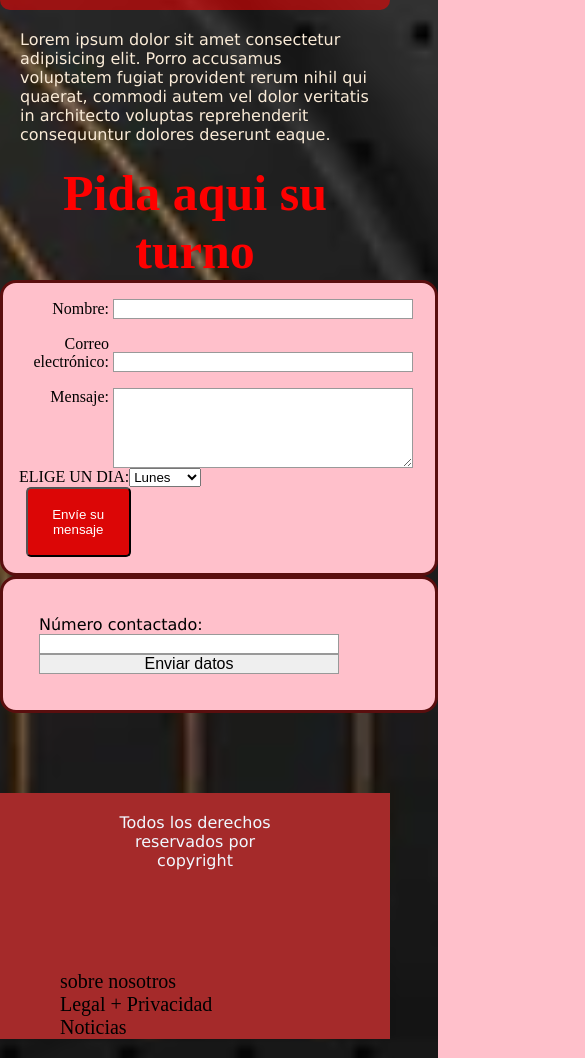
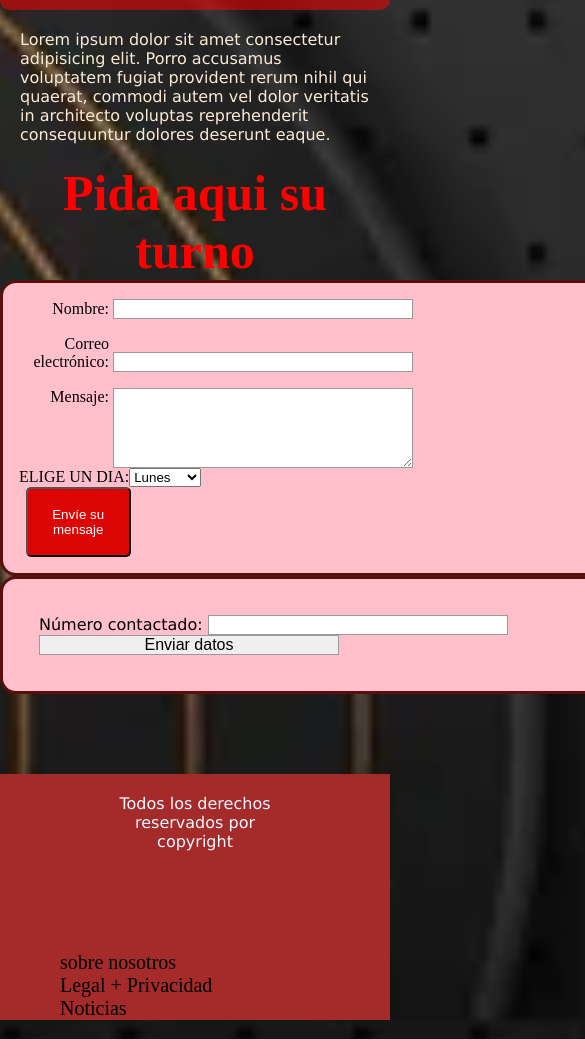
Before and after one commit to gerardodamian/Biomagnetismo-Medicinal, a plain HTML site: page contacto.html in a window 390 px wide. Shown: the part 1975-3033 px from the top of the page, 585 px wide, since content can reach past the window. Drawn offline with Linux system fonts and the light colour scheme.

Commit message:
modifique css

```diff
--- a/bio.css
+++ b/bio.css
@@ -368,7 +368,7 @@ body.contacto {
 }
 @media only screen and (min-width: 320px) and (max-width: 520px) {
   header .contacto {
-    width: 200px;
+    width: 400px;
   }
   .body-contacto {
     width: 400px;
@@ -381,7 +381,7 @@ body.contacto {
   }
 
   .contenedor {
-    grid-template-columns: 1fr;
+    grid-template-columns: 1fr ;
     grid-template-rows: repeat(8, 200px);
     grid-template-areas:
       "img1"
@@ -392,6 +392,11 @@ body.contacto {
       "img6"
       "img7"
       "img8";
+  }
+  form {
+    margin: 0 auto;
+    width: 100px;
+    padding: 1em;
   }
 }
 @media only screen and (min-width: px) and (max-width: 1023px) {
@@ -420,7 +425,7 @@ body.contacto {
 }
 form {
   margin: 0 auto;
-  width: 400px;
+  width: 600px;
   background-color: pink;
   padding: 1em;
   border: 3px solid #5a0e0e;
```
Also changed, not shown: ReadMe.md (added).
